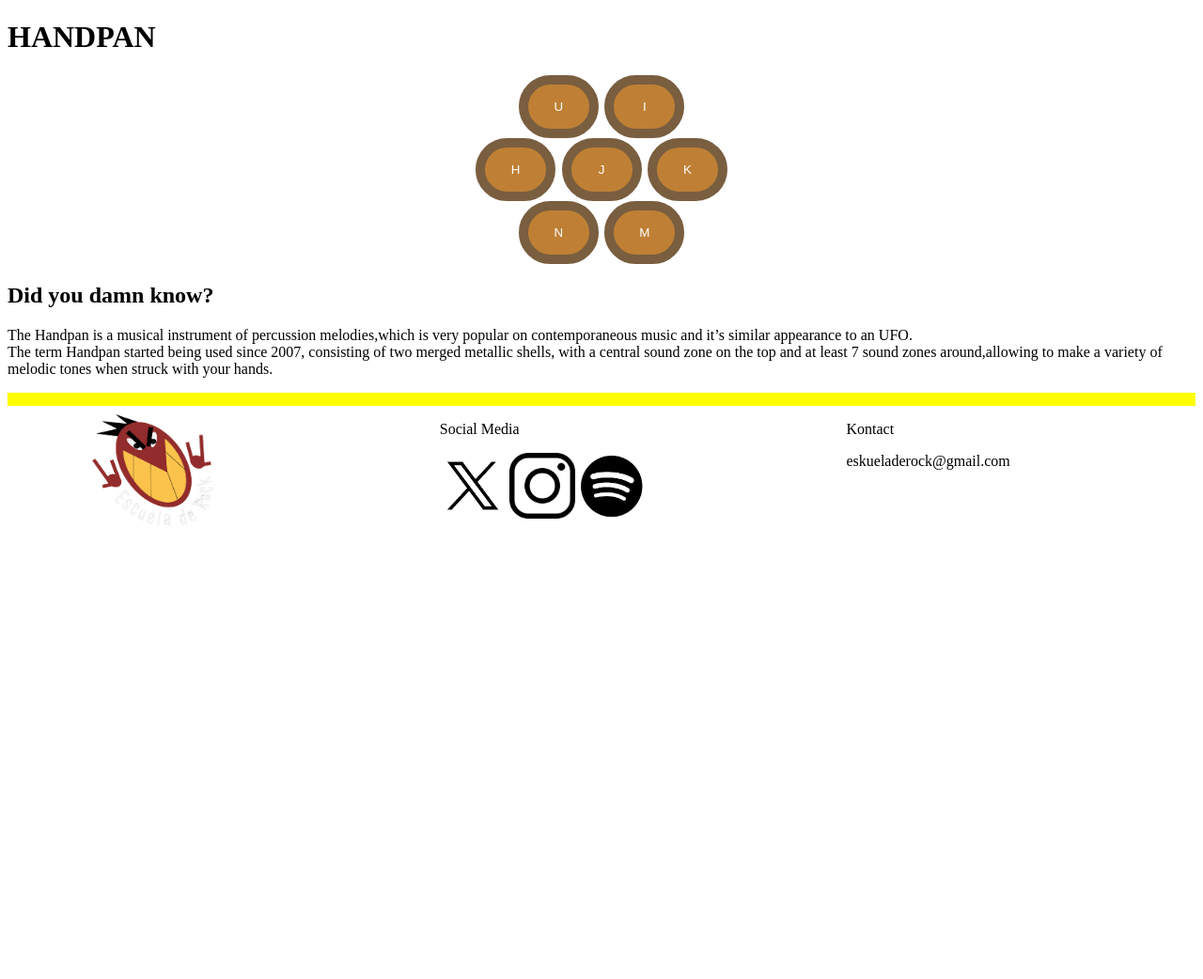
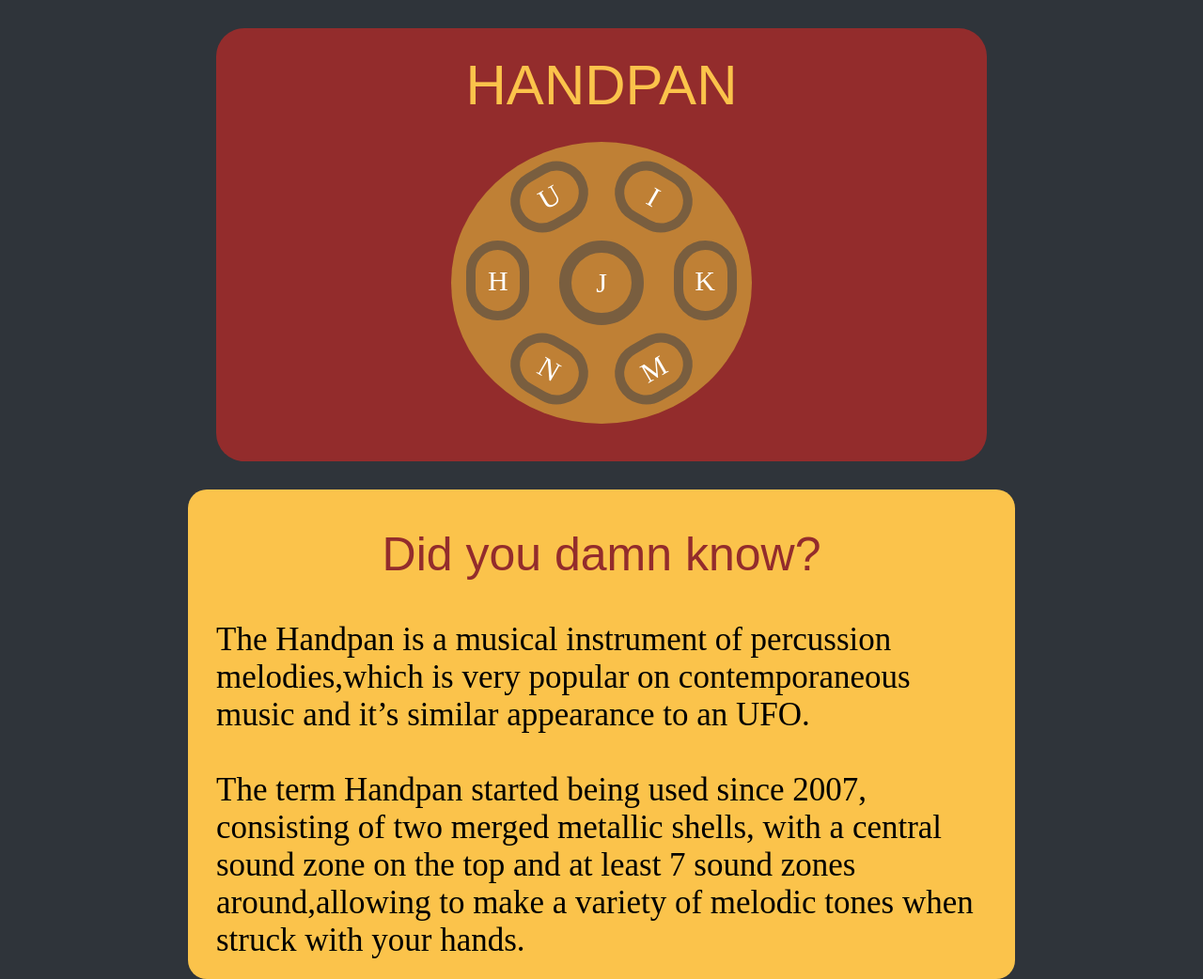
Before and after one commit to andrea-ainara/Toquem-el-Dom, a plain HTML site: page src/pages/handpan.html in a window 1280 px wide. Shown: the top 1042 px of the page at 94% size. Before the commit the page ends 800 px from the top, so only its background shows below. Drawn offline with Linux system fonts and the light colour scheme; a web font is replaced by a local one.

Commit message:
handpan styles and js

```diff
--- a/src/css/handpan.css
+++ b/src/css/handpan.css
@@ -1,17 +1,67 @@
-article {
+@import url('https://fonts.googleapis.com/css2?family=Jolly+Lodger&display=swap');
+@import url('https://fonts.googleapis.com/css2?family=Jersey+10&display=swap');
+body {
+    background-color: #2F343A;
+    margin: 0;
+}
+article#handpanArticle {
+    background-color: #932C2C;
+    padding-bottom: 40px;
+    border-radius: 30px;
+    margin-left: 230px;
+    margin-right: 230px;
+    margin-top: 30px;
+    padding-top: 26px;
+    h1 {
+        text-align: center;
+        font-size: 60px;
+        margin: 0;
+        margin-bottom: 26px;
+        font-family: "Jersey 10", sans-serif;
+        font-weight: 400;
+        color: #FBC34B;
+    }
+}
+article#handpanInstrument {
+    background-color: #bf8035;
+    display: flexbox;
+    width: 320px;
+    height: 300px;
+    justify-self: center;
+    align-content: center;
+    border-radius: 64%;
     .instrument-rowL {
         display: grid;
-        grid-template-columns: 7% 7% 7%;
+        grid-template-columns: 27% 40% 27%;
         gap: 3px;
+        margin-top: 13px;
+        margin-bottom: 13px;
         justify-content: center;
         justify-items: center;
+        .noteC {
+            width: 90px;
+            height: 90px;
+            border-width: 13px;
+        }
+        button {
+            width: 67px;
+            height: 85px;
+        }
     }
     .instrument-rowS {
         display: grid;
-        grid-template-columns: 7% 7%;
-        gap: 3px;
+        grid-template-columns: 30% 30%;
+        margin-top: 10px;
+        margin-bottom: 10px;
+        gap: 15px;
         justify-content: center;
         justify-items: center;
+        #D3note, #C5note {
+            rotate: -30deg;
+        }
+        #C4note, #E4note {
+            rotate: 30deg;
+        }
     }
     button {
         width: 85px;
@@ -22,19 +72,53 @@ article {
         border-style: solid;
         border-width: 10px;
         color: white;
+        font-family: "Jersey 10";
+        font-size: 30px;
         background-color: #bf8035;
     }
+    .noteActve {
+        background-color: #ed3c10;
+    }
 }
-.noteActve {
-    background-color: #ed3c10;
+.info {
+    h2 {
+        font-family: "Jersey 10", sans-serif;
+        font-weight: 400;
+        text-align: center;
+        font-size: 50px;
+        margin-top: 20px;
+        color: #932C2C;
+    }
+    p {
+        font-size: 35px;
+        margin: 12px;
+        font-family: "Jolly Lodger";
+    }
+    padding-top: 20px;
+    padding-left: 18px;
+    padding-right: 18px;
+    padding-bottom: 9px;
+    margin-left: 200px;
+    margin-right: 200px;
+    margin-top: 30px;
+    margin-bottom: 40px;
+    border-radius: 20px;
+    background-color: #FBC34B;
 }
 footer {
+    background-color: #808080;
+    padding-top: 26px;
+    text-align: center;
+    color: white;
+    font-size: 30px;
+    font-family: "Jolly Lodger";
     div {
         display: flex;
         justify-content: stretch;
         border-width: 7px;
         border-style: solid;
-        border-color: yellow;
+        border-color: #FBC34B;
+        margin-bottom: 5px;
     }
     #contents {
         display: grid;
--- a/src/iinstruments/handpan-sounds.js
+++ b/src/iinstruments/handpan-sounds.js
@@ -29,32 +29,32 @@ document.getElementById("C5note").addEventListener("click", function() {
 })
 // on key press
 document.addEventListener("keydown", function(event) {
-    switch (event.key.toLowerCase() && event.key.toUpperCase()) {
-        case "U" || "u":
+    switch (event.key.toUpperCase()) {
+        case "U":
             document.getElementById("D3audio").play();
             activeColor(forD3);
             break;
-        case "H" || "h":
+        case "H":
             document.getElementById("A3audio").play();
             activeColor(forA3);
             break;
-        case "I" || "i":
+        case "I":
             document.getElementById("C4audio").play();
             activeColor(forC4);
             break;
-        case "J" || "j":
+        case "J":
             document.getElementById("D4audio").play();
             activeColor(forD4);
             break;
-        case "N" || "n":
+        case "N":
             document.getElementById("E4audio").play();
             activeColor(forE4);
             break;
-        case "K" || "k":
+        case "K":
             document.getElementById("A4audio").play();
             activeColor(forA4);
             break;
-        case "M" || "m":
+        case "M":
             document.getElementById("C5audio").play();
             activeColor(forC5);
             break;
--- a/src/pages/handpan.html
+++ b/src/pages/handpan.html
@@ -9,8 +9,9 @@
 <body>
     <header></header>
     <main>
+        <article id="handpanArticle">
             <h1>HANDPAN</h1>
-        <article>
+            <article id="handpanInstrument">
                 <section class="instrument-rowS">
                     <button class="noteS" id="D3note">U</button>
                     <button class="noteS" id="C4note">I</button>
@@ -25,9 +26,10 @@
                     <button class="noteS" id="C5note">M</button>
                 </section>
             </article>
+        </article>
         <section class="info">
             <h2>Did you damn know?</h2>
-            <p>The Handpan is a musical instrument of percussion melodies,which is very popular on contemporaneous music and it’s similar appearance to an UFO.<br>
+            <p>The Handpan is a musical instrument of percussion melodies,which is very popular on contemporaneous music and it’s similar appearance to an UFO.<br><br>
                 The term Handpan started being used since 2007, consisting of two merged metallic shells, with a central sound zone on the top and at least 7 sound zones around,allowing to make a variety of melodic tones when struck with your hands.</p>
             </section>
         <audio id="D3audio" src="/src/sounds/handpan/hang-drum-1.wav"></audio>
```
Lines whose indentation alone changed are shown as unchanged.
